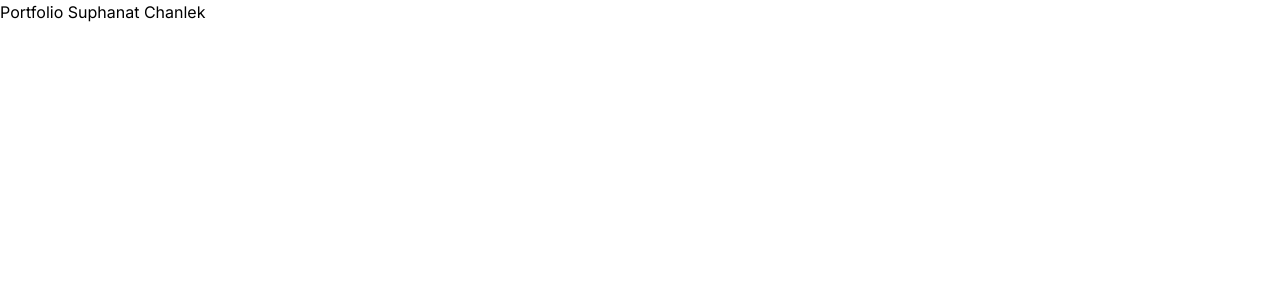
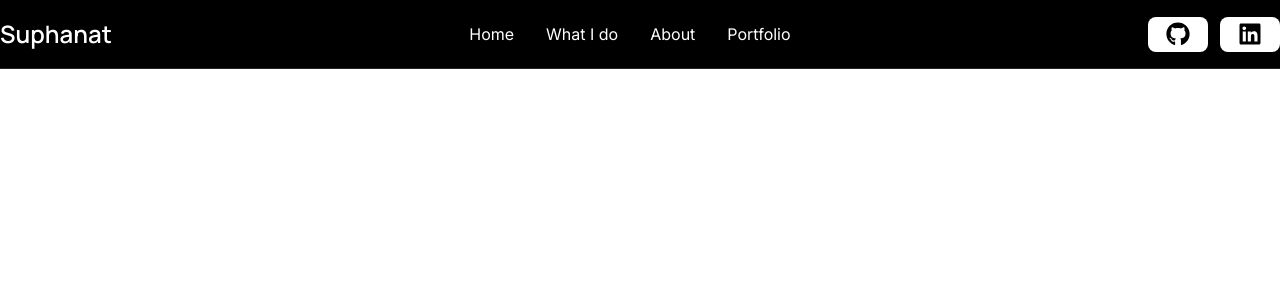
Before and after one commit to suphanatchanlek30/Portfolio_Suphanat_Chanlek, a Next.js app: page / in a window 1280 px wide. Shown: the top 300 px of the page. Built offline with nearby package versions, Linux system fonts and the light colour scheme.

Commit message:
add section components Navbar

```diff
--- a/app/globals.css
+++ b/app/globals.css
@@ -3,3 +3,7 @@
 body {
   font-family: var(--font-geist-inter);
 }
+
+.my-manrope-text {
+  font-family: var(--font-geist-manrope);
+}
--- a/app/layout.tsx
+++ b/app/layout.tsx
@@ -1,9 +1,14 @@
 import type { Metadata } from "next";
-import { Geist, Geist_Mono, Inter } from "next/font/google";
+import { Inter, Manrope } from "next/font/google";
 import "./globals.css";
 
 const geistInter = Inter({
   variable: "--font-geist-inter",
+  subsets: ["latin"],
+});
+
+const geistManrope = Manrope({
+  variable: "--font-geist-manrope",
   subsets: ["latin"],
 });
 
@@ -20,7 +25,7 @@ export default function RootLayout({
   return (
     <html lang="en">
       <body
-        className={`${geistInter.variable} antialiased`}
+        className={`${geistInter.variable} ${geistManrope.variable} antialiased`}
       >
         {children}
       </body>
--- a/app/page.tsx
+++ b/app/page.tsx
@@ -1,7 +1,9 @@
-import Image from "next/image";
+import NavbarSection from "@/sections/navbar-section/page";
 
 export default function Home() {
   return (
-    <div>Portfolio Suphanat Chanlek</div>
+    <main>
+      <NavbarSection />
+    </main>
   );
 }
--- /dev/null
+++ b/components/navbar/Navbar.tsx
@@ -0,0 +1,57 @@
+// components/layout/Navbar.tsx
+"use client";
+import Link from "next/link";
+import { FaGithub, FaLinkedin } from "react-icons/fa";
+
+export default function Navbar() {
+    return (
+        <nav className="mx-auto w-full bg-black text-white py-4 border-b border-[#212429]">
+            <div className="container mx-auto flex items-center justify-between">
+                {/* Logo / Name */}
+                <div className="my-manrope-text text-[24px] font-semibold">Suphanat</div>
+
+                {/* Menu */}
+                <ul className="flex space-x-8 text-[16px] font-normal">
+                    <li>
+                        <Link href="#home" className="hover:text-gray-300 transition">
+                            Home
+                        </Link>
+                    </li>
+                    <li>
+                        <Link href="#what-i-do" className="hover:text-gray-300 transition">
+                            What I do
+                        </Link>
+                    </li>
+                    <li>
+                        <Link href="#about" className="hover:text-gray-300 transition">
+                            About
+                        </Link>
+                    </li>
+                    <li>
+                        <Link href="#portfolio" className="hover:text-gray-300 transition">
+                            Portfolio
+                        </Link>
+                    </li>
+                </ul>
+
+                {/* Social Icons */}
+                <div className="flex space-x-3">
+                    <Link
+                        href="https://github.com/your-username"
+                        target="_blank"
+                        className="flex items-center justify-center bg-white text-black h-[35px] w-[60px] rounded-[8px] hover:bg-gray-200 transition"
+                    >
+                        <FaGithub size={24} />
+                    </Link>
+                    <Link
+                        href="https://linkedin.com/in/your-username"
+                        target="_blank"
+                        className="flex items-center justify-center bg-white text-black h-[35px] w-[60px] rounded-[8px] hover:bg-gray-200 transition"
+                    >
+                        <FaLinkedin size={24} />
+                    </Link>
+                </div>
+            </div>
+        </nav>
+    );
+}
--- /dev/null
+++ b/sections/navbar-section/page.tsx
@@ -0,0 +1,9 @@
+import Navbar from "@/components/navbar/Navbar";
+
+export default function NavbarSection() {
+  return (
+    <section>
+      <Navbar />
+    </section>
+  );
+}
```
Also changed, not shown: package.json (+6 -5 lines), public/images/decorations/decorations1.svg (added), 1 other file (tests, documents, lock files or other folders).
